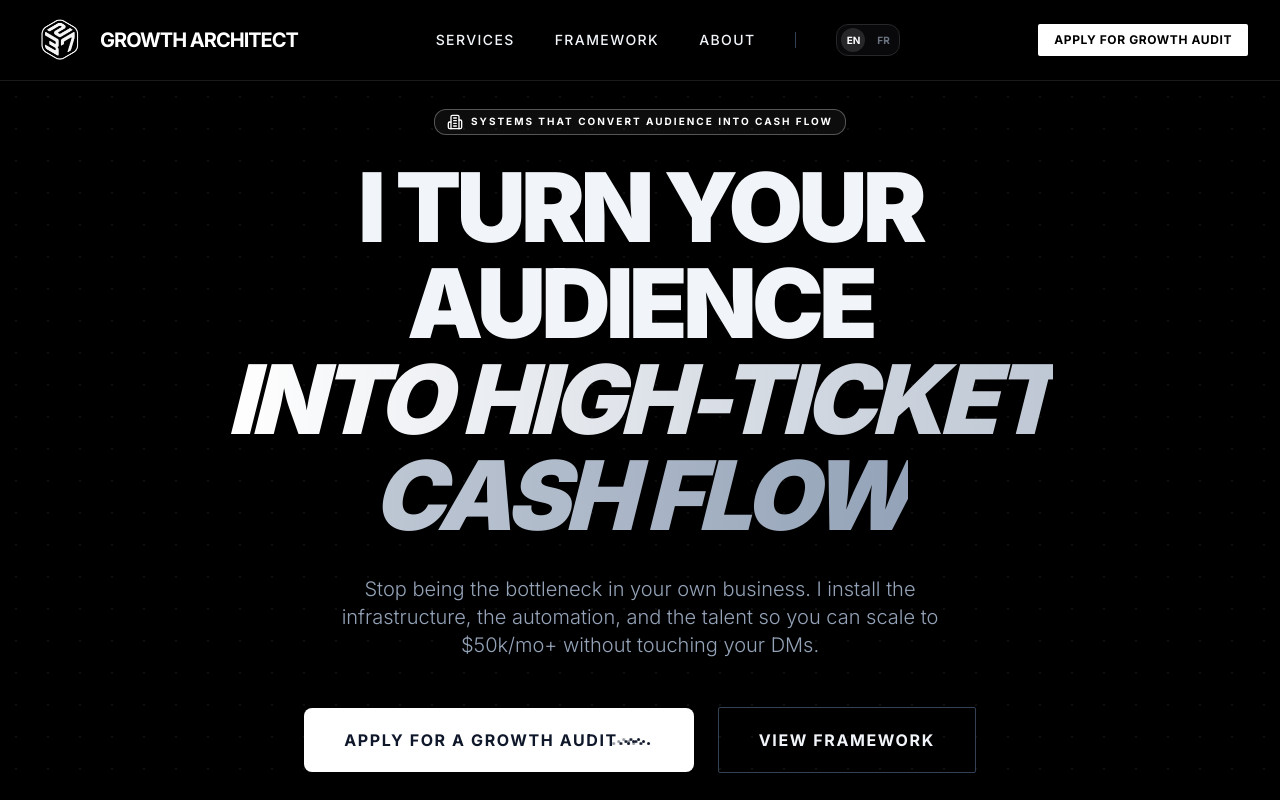
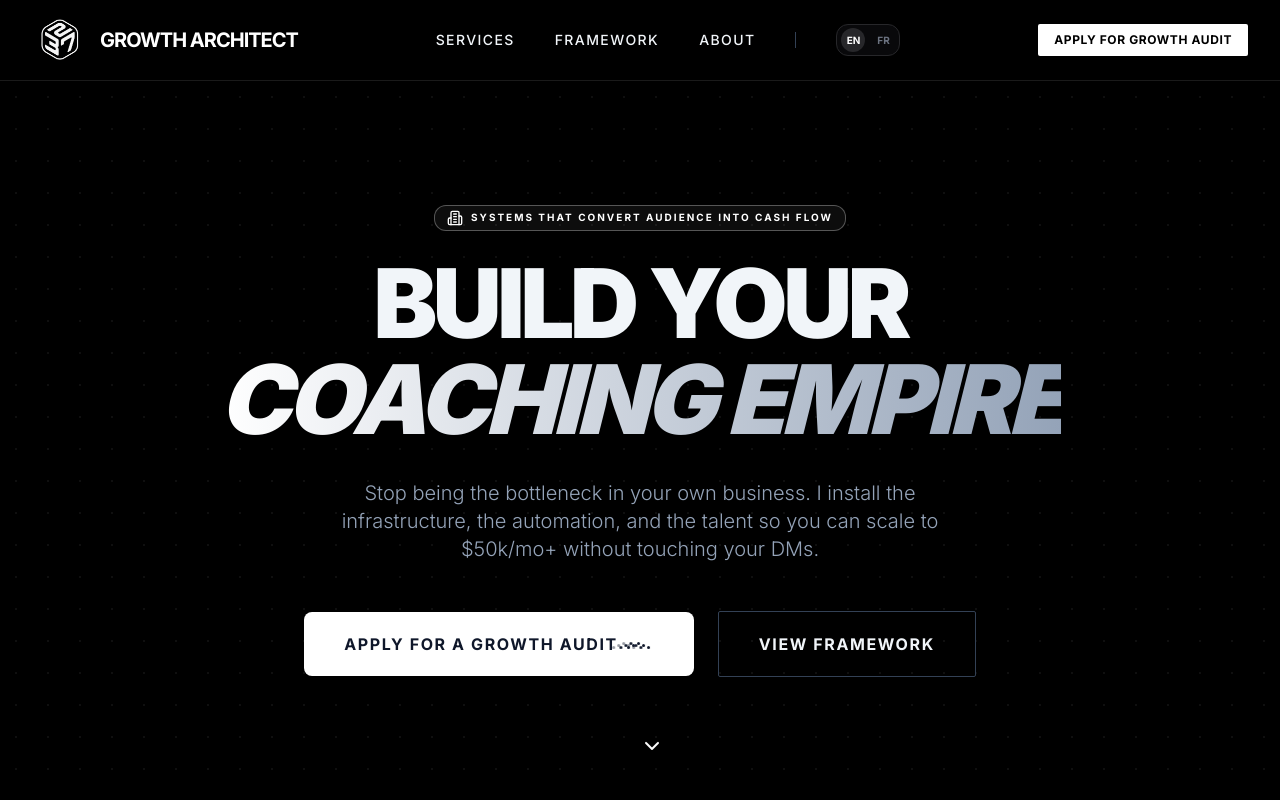
Before and after one commit to S3277/327-GA, a React (Vite) app: page / in a window 1280 px wide. Shown: the top 800 px of the page. Built offline with nearby package versions, Linux system fonts and the light colour scheme.

Commit message:
Updated LanguageContext.tsx

```diff
--- a/src/contexts/LanguageContext.tsx
+++ b/src/contexts/LanguageContext.tsx
@@ -87,8 +87,8 @@ const translations: { en: Translations; fr: Translations } = {
     },
     hero: {
       badge: 'Systems That Convert Audience Into Cash Flow',
-      title: 'I Turn Your Audience',
-      subtitle: 'Into High-Ticket Cash Flow',
+      title: 'Build Your',
+      subtitle: 'Coaching Empire',
       description: 'Stop being the bottleneck in your own business. I install the infrastructure, the automation, and the talent so you can scale to $50k/mo+ without touching your DMs.',
       primaryButton: 'Apply for a Growth Audit',
       secondaryButton: 'View Framework',
```
